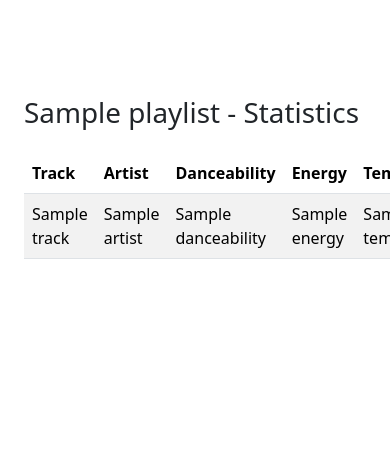
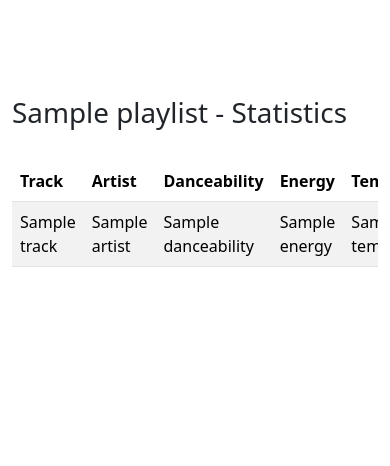
Before and after one commit to aegis945/spotify_project, a Django app: template playlist_tool/templates/playlist_tool/statistics.html in a window 390 px wide; the page is wider, and only the part inside the window is pictured. Shown: the part 56-522 px from the top of that part. Run offline with Django 5.2, Linux system fonts and the light colour scheme; the template is opened without the code that fills it: most values are stand-ins (such as "Sample title", 1, 10 or a date in 2020).

Commit message:
fix the table alignment and make them mobile responsive

```diff
--- a/playlist_tool/static/playlist_tool/app.js
+++ b/playlist_tool/static/playlist_tool/app.js
@@ -51,7 +51,7 @@ function loadTopTracks(timeRange) {
 function displayTracks(tracks) {
     const container = document.querySelector("#tracks-container");
     let html = `
-        <table class="table table-striped">
+        <table class="table table-striped align-middle">
             <thead>
                 <tr>
                     <th>Rank</th>
--- a/playlist_tool/templates/playlist_tool/statistics.html
+++ b/playlist_tool/templates/playlist_tool/statistics.html
@@ -3,9 +3,10 @@
 {% block title %}Statistics | {{ playlist.name }}{% endblock %}
 
 {% block body %}
-<div class="container mt-5">
+<div class="mt-5">
     <h1>{{ playlist.name }} - Statistics</h1>
-    <table class="table table-striped mt-4">
+    <div class="table-responsive">
+        <table class="table table-striped align-middle mt-4">
             <thead>
                 <tr>
                     <th>Track</th>
@@ -30,4 +31,5 @@
             </tbody>
         </table>
     </div>
+</div>
 {% endblock %}
```
Lines whose indentation alone changed are shown as unchanged.
